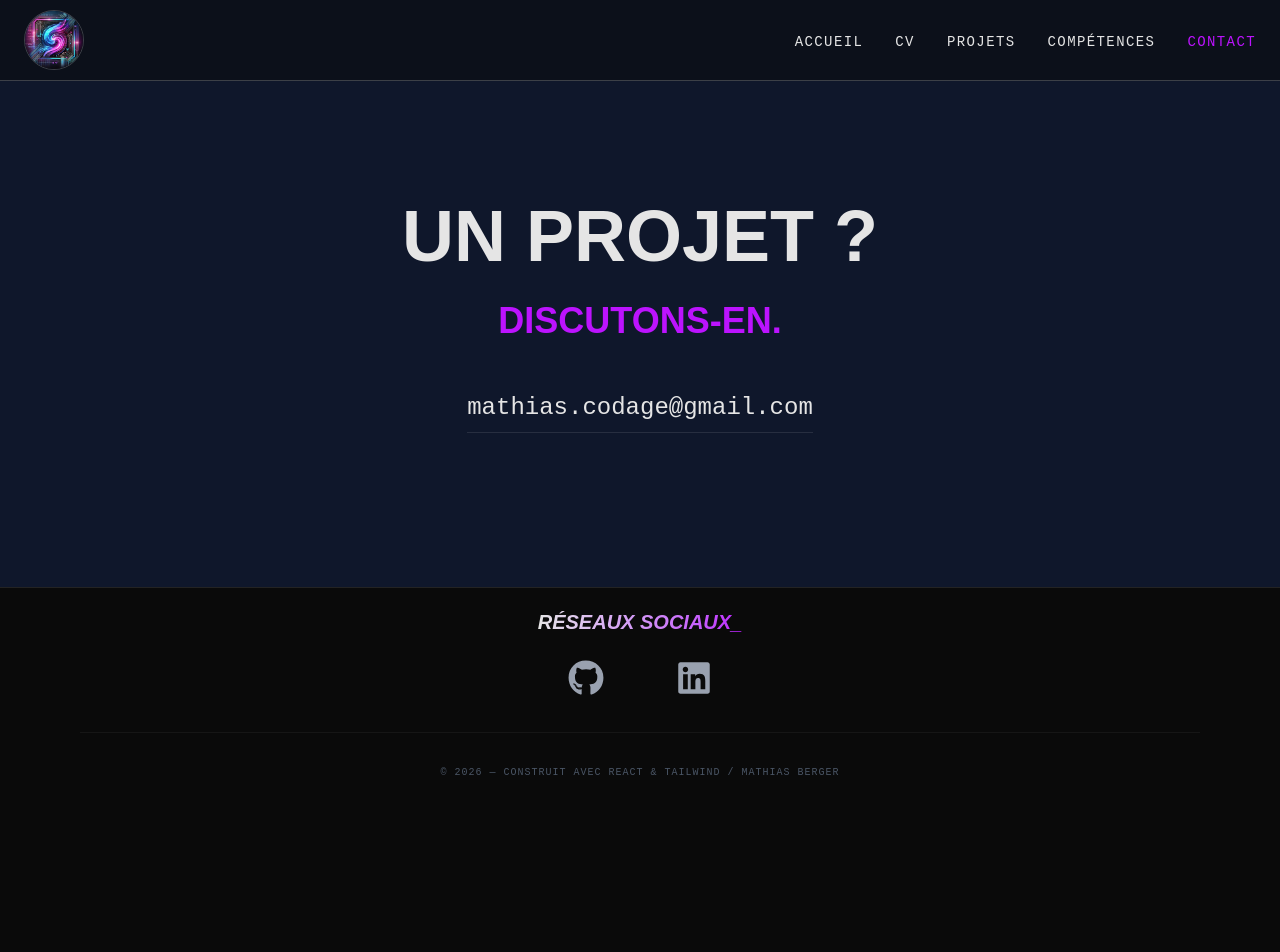
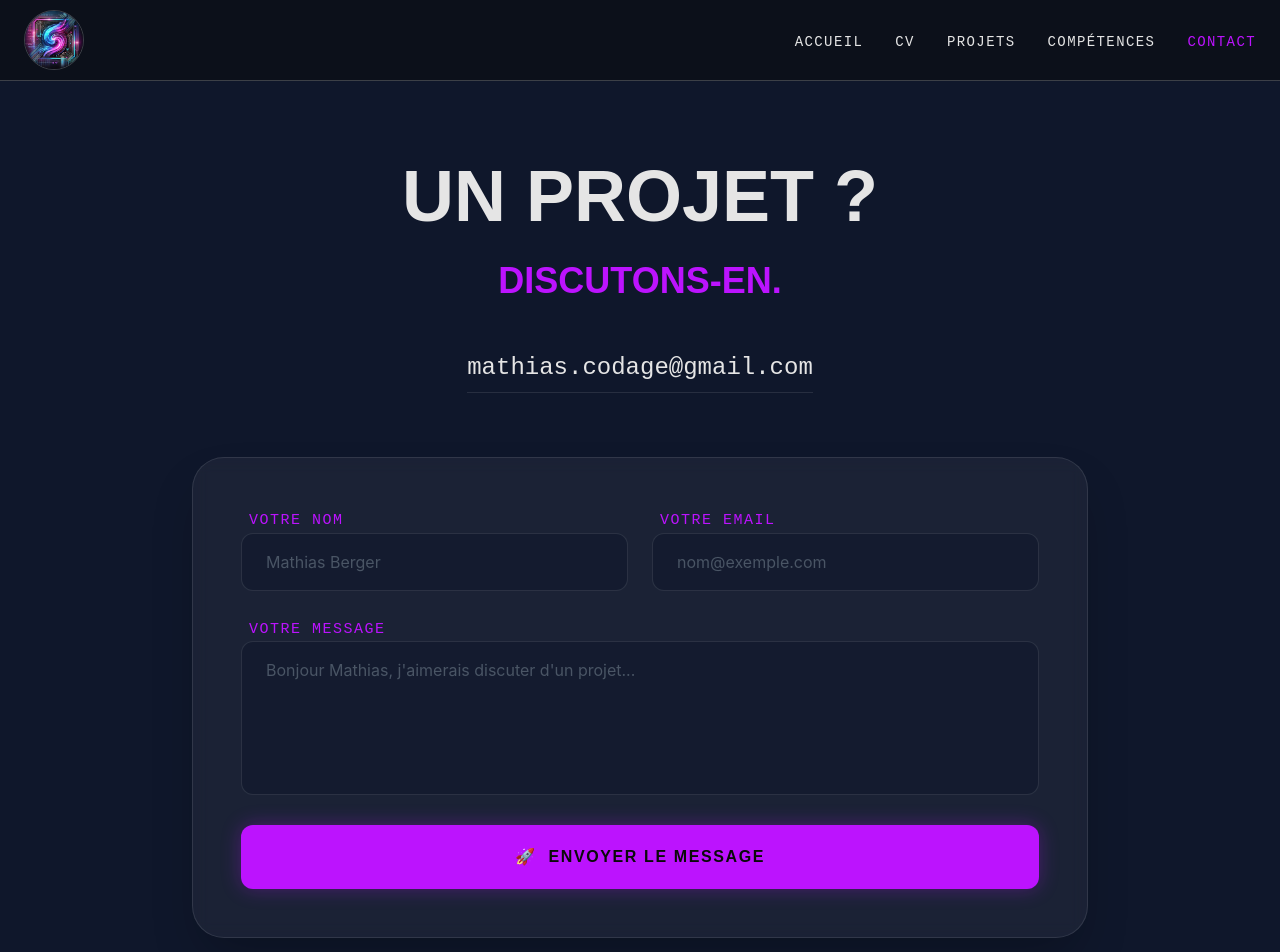
Before and after one commit to MathCod/dev-portfolio, a React (Vite) app: page /contact in a window 1280 px wide. Shown: the top 952 px of the page. Before the commit the page ends 800 px from the top, so only its background shows below. Built offline with nearby package versions, Linux system fonts and the light colour scheme.

Commit message:
➕ EmailJS pour Contact

```diff
--- /dev/null
+++ b/src/components/Form.jsx
@@ -0,0 +1,102 @@
+// eslint-disable-next-line no-unused-vars
+import { motion } from 'framer-motion';
+import { useRef, useState } from 'react';
+import emailjs from '@emailjs/browser';
+
+const Form = () => {
+  const form = useRef();
+  const [status, setStatus] = useState(''); // '', 'sending', 'success', 'error'
+
+  const sendEmail = (e) => {
+    e.preventDefault();
+    setStatus('sending');
+
+    emailjs.sendForm(
+      'service_108fpu8',   // <--- Ton Service ID
+      'template_3gjbgm1',  // <--- Ton Template ID
+      form.current,
+      'BHiD4kNVaKoxT3iOs'     // <--- Ta Public Key
+    )
+    .then(() => {
+        setStatus('success');
+        e.target.reset(); // Vide les champs
+    }, (error) => {
+        console.log(error.text);
+        setStatus('error');
+    });
+  };
+
+  return (
+    /* AJOUT : ref={form} et onSubmit={sendEmail} */
+    <form ref={form} onSubmit={sendEmail} className="space-y-6">
+        <div className="grid grid-cols-1 md:grid-cols-2 gap-6">
+            <div className="space-y-2">
+                <label className="font-mono text-[15px] uppercase tracking-widest text-neon-purple ml-2">Votre nom</label>
+                <input
+                  name="from_name" // Doit être identique à EmailJS
+                  required
+                  type="text"
+                  placeholder="Mathias Berger"
+                  className="w-full bg-slate-900/50 border border-white/10 rounded-xl px-6 py-4 outline-none focus:border-neon-purple focus:ring-1 focus:ring-neon-purple transition-all placeholder:text-gray-600 text-white"
+                />
+            </div>
+            <div className="space-y-2">
+                <label className="font-mono text-[15px] uppercase tracking-widest text-neon-purple ml-2">Votre email</label>
+                <input
+                  name="from_email" // Doit être identique à EmailJS
+                  required
+                  type="email"
+                  placeholder="nom@exemple.com"
+                  className="w-full bg-slate-900/50 border border-white/10 rounded-xl px-6 py-4 outline-none focus:border-neon-purple focus:ring-1 focus:ring-neon-purple transition-all placeholder:text-gray-600 text-white"
+                />
+            </div>
+        </div>
+
+        <div className="space-y-2">
+            <label className="font-mono text-[15px] uppercase tracking-widest text-neon-purple ml-2">Votre message</label>
+            <textarea
+                name="message" // Doit être identique à EmailJS
+                required
+                rows="5"
+                placeholder="Bonjour Mathias, j'aimerais discuter d'un projet..."
+                className="w-full bg-slate-900/50 border border-white/10 rounded-xl px-6 py-4 outline-none focus:border-neon-purple focus:ring-1 focus:ring-neon-purple transition-all placeholder:text-gray-600 resize-none text-white"
+            ></textarea>
+        </div>
+
+        {/* BOUTON DYNAMIQUE SELON LE STATUS */}
+        <motion.button
+          disabled={status === 'sending'}
+          whileHover={status !== 'sending' ? { scale: 1.02 } : {}}
+          whileTap={status !== 'sending' ? { scale: 0.98 } : {}}
+          className={`w-full py-5 font-syne font-bold uppercase tracking-widest rounded-xl transition-all flex items-center justify-center gap-3 ${
+            status === 'sending'
+              ? 'bg-gray-700 cursor-not-allowed text-gray-400'
+              : 'bg-neon-purple text-dark shadow-[0_0_20px_rgba(188,19,254,0.3)] hover:shadow-[0_0_30px_rgba(188,19,254,0.5)]'
+          }`}
+        >
+          {status === 'sending' ? (
+            <span>Chargement...</span>
+          ) : (
+            <>
+              <span>🚀</span>
+              Envoyer le message
+            </>
+          )}
+        </motion.button>
+
+        {/* MESSAGES DE RETOUR */}
+        {status === 'success' && (
+          <motion.p initial={{opacity: 0}} animate={{opacity: 1}} className="text-green-400 font-mono text-center text-sm">
+            ✓ Message envoyé avec succès !
+          </motion.p>
+        )}
+        {status === 'error' && (
+          <p className="text-red-400 font-mono text-center text-sm">
+            ✕ Erreur. Réessayez ou contactez-moi par email.
+          </p>
+        )}
+    </form>
+  );
+};
+
+export default Form;
--- a/src/pages/Contact.jsx
+++ b/src/pages/Contact.jsx
@@ -1,14 +1,14 @@
 // eslint-disable-next-line no-unused-vars
 import { motion } from 'framer-motion';
+import Form from '../components/Form';
 
 const Contact = () => {
   return (
-    <section id="contact" className="py-30 px-6 md:px-20 bg-slate-900">
-      <div className="max-w-7xl mx-auto text-center">
+    <section className="py-20 px-6 md:px-20 min-h-[80vh] flex flex-col items-center justify-center">
       <motion.div
-          initial={{ opacity: 0, scale: 0.95 }}
-          whileInView={{ opacity: 1, scale: 1 }}
-          viewport={{ once: true }}
+        initial={{ opacity: 0, y: -20 }}
+        animate={{ opacity: 1, y: 0 }}
+        className="text-center mb-16"
       >
         <h2 className="text-5xl md:text-7xl font-syne font-extrabold mb-12 uppercase leading-none">
           UN PROJET ?<br />
@@ -18,14 +18,21 @@ const Contact = () => {
         <div className="flex flex-col items-center gap-8">
           <a
             href="mailto:mathias.codage@gmail.com"
-              className="text-xl md:text-2xl font-mono hover:text-cyan-400 transition-colors border-b border-white/10 pb-2"
+            className="text-xl md:text-2xl font-mono hover:text-neon-purple transition-colors border-b border-white/10 pb-2"
           >
             mathias.codage@gmail.com
           </a>
-
         </div>
       </motion.div>
-      </div>
+
+      <motion.div
+        initial={{ opacity: 0, scale: 0.95 }}
+        animate={{ opacity: 1, scale: 1 }}
+        transition={{ delay: 0.2 }}
+        className="w-full max-w-4xl bg-white/5 border border-white/10 p-8 md:p-12 rounded-4xl shadow-2xl backdrop-blur-sm"
+      >
+        <Form />
+      </motion.div>
     </section>
   );
 };
```
Lines whose indentation alone changed are shown as unchanged.
